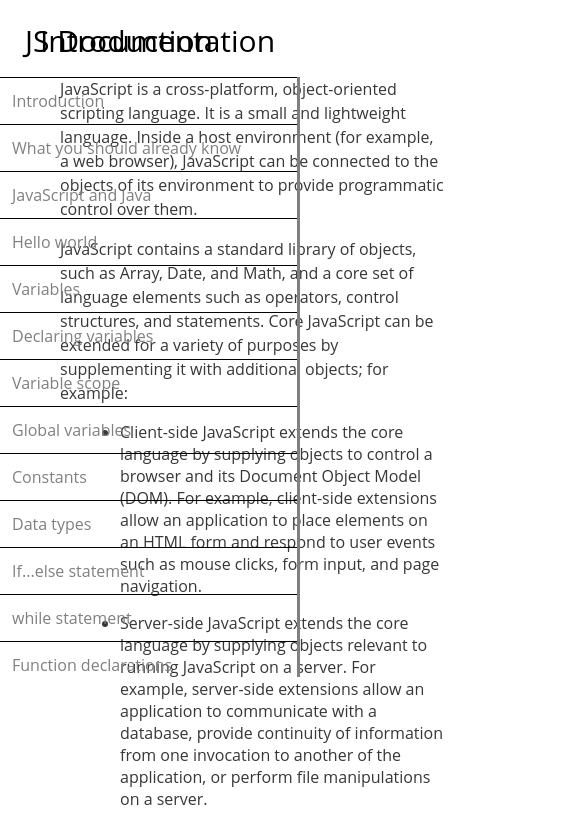
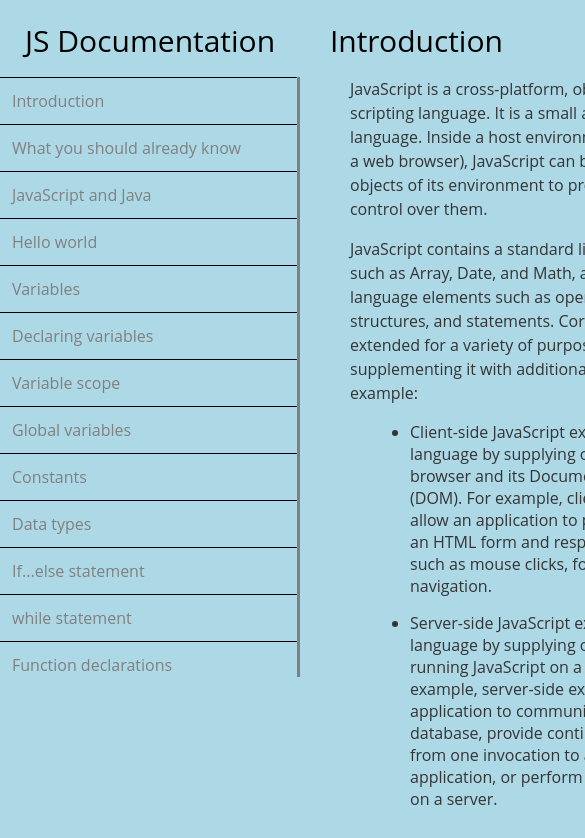
Before and after one commit to glgstyle/page-de-documentation-fcc, a plain HTML site: page index.html in a window 390 px wide. Shown: the top 838 px of the page, 585 px wide, since content can reach past the window. Drawn offline with Linux system fonts and the light colour scheme.

Commit message:
padding du main

```diff
--- a/assets/css/style.css
+++ b/assets/css/style.css
@@ -37,7 +37,7 @@ nav a{
 }
 main{
     display:row;
-    margin-left: 40px;
+    margin-left: 330px;
 }
 p{
     padding-left: 20px;
@@ -62,3 +62,8 @@ code{
     margin: 30px;
     border-radius: 5px;
 }
+@media only screen and (max-width: 600px) {
+    body {
+      background-color: lightblue;
+    }
+  }
```
